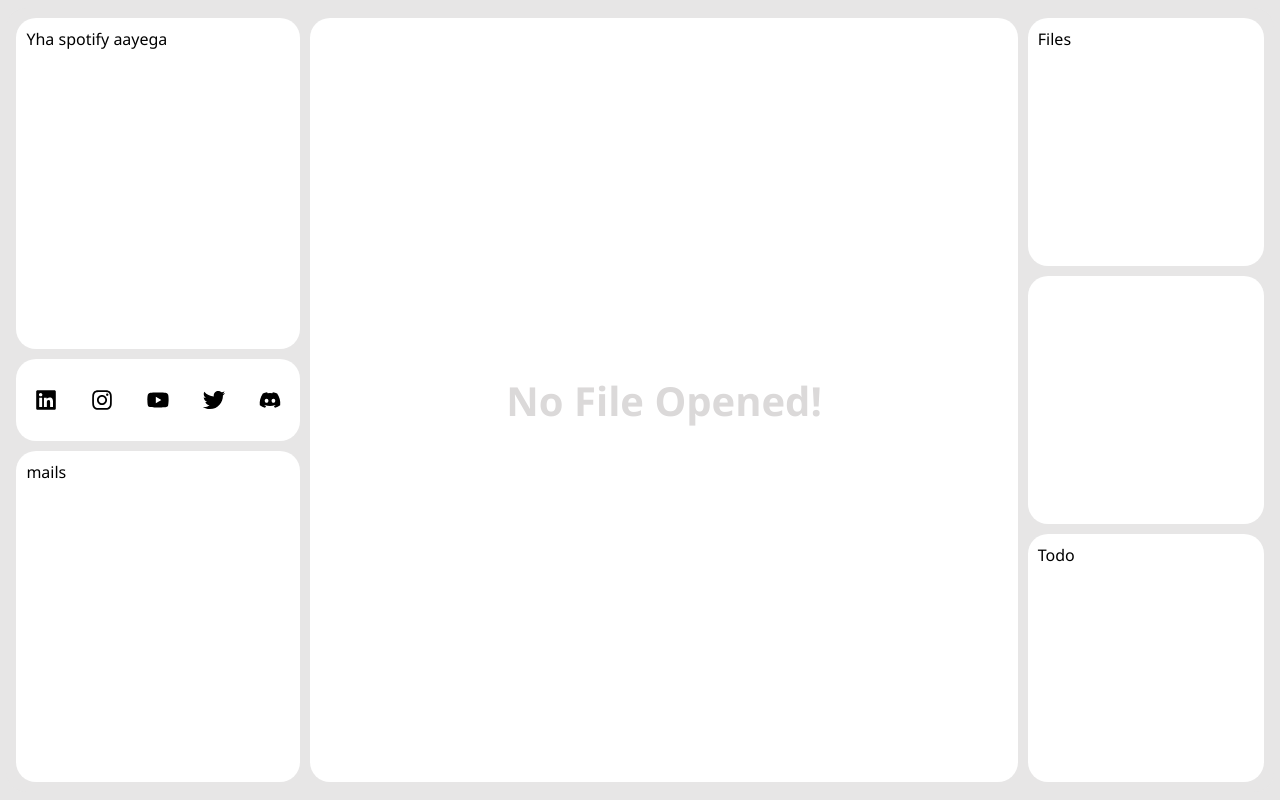
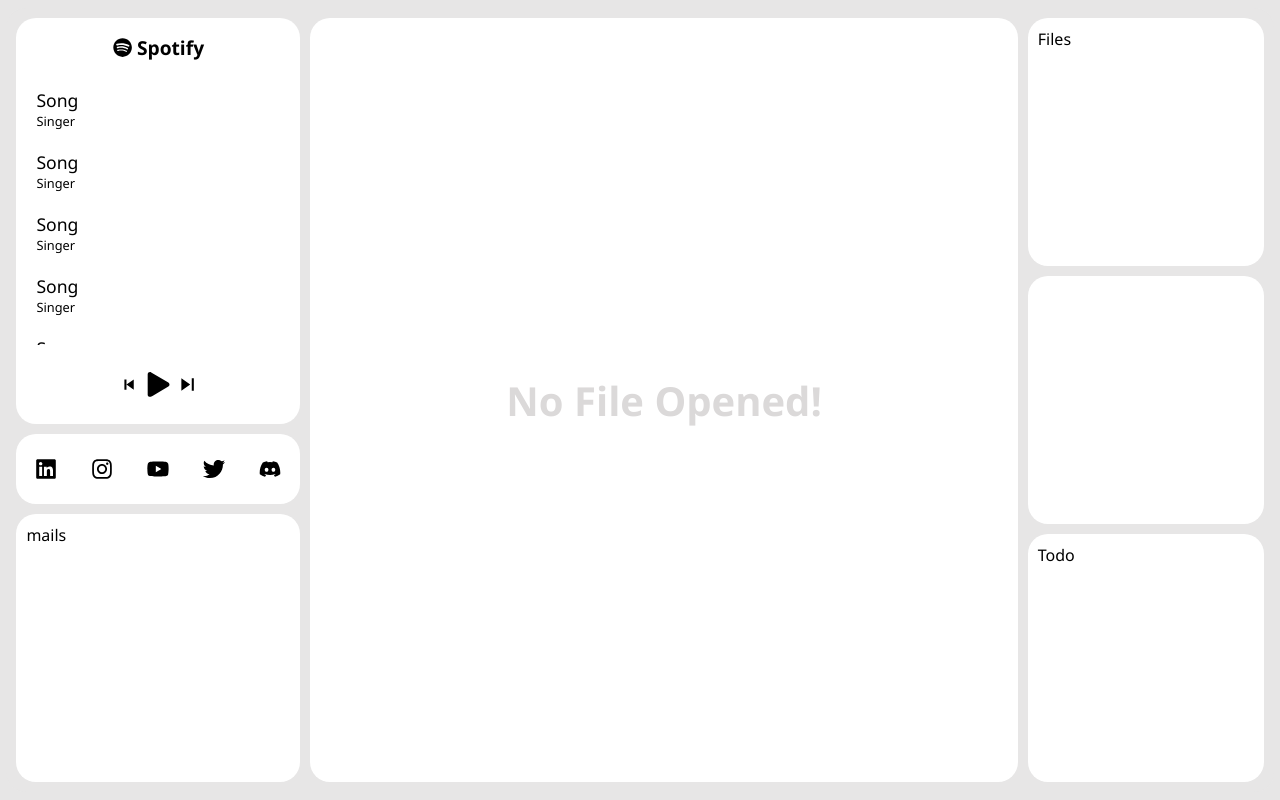
Before and after one commit to RishabhDotasara/ECELL-WEBOPS, a React (Create React App) app: page / in a window 1280 px wide. Built offline with nearby package versions, Linux system fonts and the light colour scheme.

Commit message:
spotify panel added!

```diff
--- a/src/App.css
+++ b/src/App.css
@@ -62,7 +62,78 @@
   border-radius: 20px;
   padding: 10px;
   background: var(--comp-color);
+  display: flex;
+  flex-direction: column;
+  gap: 10px;
 }
+
+.main-container .ent-panel .spotify-panel .spp-header
+{
+  display: flex;
+  align-items: center;
+  justify-content: center;
+  gap: 5px;
+  background: transparent;
+  flex: 0.1;
+  font-weight: bold;
+  font-size: 1.2rem;
+  padding: 5px;
+}
+
+.main-container .ent-panel .spotify-panel .spp-songs
+{
+  flex: 0.9;
+  background: transparent;
+  overflow-y: scroll;
+  gap: 10px;
+}
+
+.main-container .ent-panel .spotify-panel .spp-songs::-webkit-scrollbar
+{
+  display: none;
+}
+
+.main-container .ent-panel .spotify-panel .spp-songs .song
+{
+  background: var(--comp-color);
+  cursor: pointer;
+  display: flex;
+  padding: 10px;
+  border-radius: 10px;
+  align-items: left ;
+  justify-content: center;
+  flex-direction: column;
+  /* gap: 2px; */
+}
+.main-container .ent-panel .spotify-panel .spp-songs .song .title
+{
+  font-weight: 500;
+  font-size: 1.1rem;
+  background-color: transparent;
+}
+.main-container .ent-panel .spotify-panel .spp-songs .song .by
+{
+  background: transparent;
+  font-size: .8rem;
+}
+
+.main-container .ent-panel .spotify-panel .player
+{
+  flex: 0.2;
+  display: flex;
+  align-items: center;
+  justify-content: center;
+  background: transparent;
+  gap: 10px;
+}
+
+.main-container .ent-panel .spotify-panel .player .controls
+{
+  font-size: 1.2rem;
+  transform: scale(1.3);
+  cursor: pointer;
+}
+
 
 .main-container .ent-panel .social-media-panel
 {
--- a/src/components/MainContainer.js
+++ b/src/components/MainContainer.js
@@ -1,6 +1,7 @@
 import React, { useState } from "react";
 
 import SocialMedia from "./SocialMedia";
+import SpotifyPanel from "./SpotifyPanel";
 
 
 export default function MainContainer() {
@@ -9,7 +10,9 @@ export default function MainContainer() {
     <div className="main-container">
       <div className="ent-panel">
         {/* <div className="header">Entertainment</div> */}
-        <div className="spotify-panel">Yha spotify aayega</div>
+        <div className="spotify-panel">
+          <SpotifyPanel/>
+        </div>
         <div className="social-media-panel">
             <SocialMedia/>
         </div>
--- /dev/null
+++ b/src/components/SpotifyPanel.js
@@ -0,0 +1,51 @@
+import React, { useState } from 'react'
+import { FaSpotify } from 'react-icons/fa'
+import { BiSkipPrevious } from "react-icons/bi";
+import { FaPlay } from "react-icons/fa";
+import { MdSkipNext } from "react-icons/md";
+
+export default function SpotifyPanel() {
+    const [songs,setSongs] = useState([
+        {
+            title:"Song",
+            by:"Singer"
+        },
+        {
+            title:"Song",
+            by:"Singer"
+        },
+        {
+            title:"Song",
+            by:"Singer"
+        },
+        {
+            title:"Song",
+            by:"Singer"
+        },
+        {
+            title:"Song",
+            by:"Singer"
+        },
+    ])
+  return (
+    <>
+      <div className="spp-header"><FaSpotify style={{backgroundColor:"white"}}/>Spotify</div>
+      <div className="spp-songs">
+            {songs.map((song)=>{
+                return (
+                    <div className="song">
+                        <span className='title'>{song.title}</span>
+                        <span className='by'>{song.by}</span>
+                    </div>
+                )
+            })}
+      </div>
+      <div className="player">
+        <BiSkipPrevious className='controls' style={{backgroundColor:'white'}}/>
+        <FaPlay className='controls' style={{backgroundColor:'white'}}/>
+        <MdSkipNext className='controls' style={{backgroundColor:'white'}}/>
+
+      </div>
+    </>
+  )
+}
```
